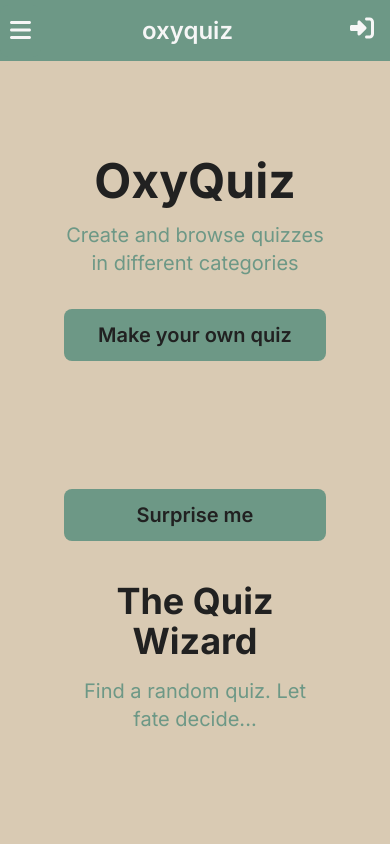
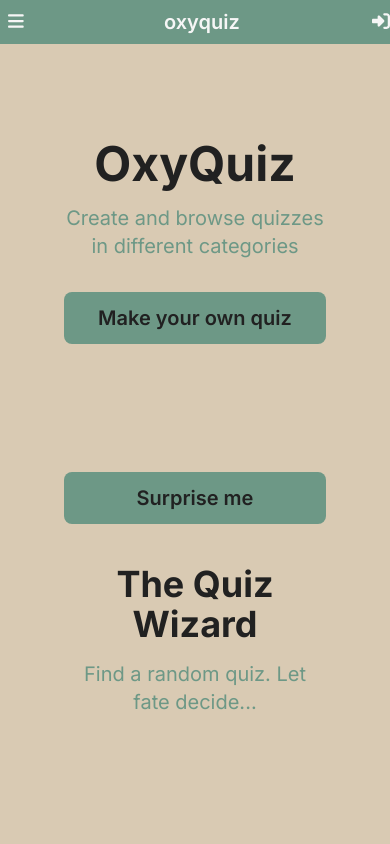
Before and after one commit to OxygenOnline/oxyquiz, a Next.js app in the folder client/: page / in a window 390 px wide. Shown: the top 844 px of the page. Built offline with nearby package versions, Linux system fonts and the light colour scheme; no server answers.

Commit message:
navbar adjusted for small screens

```diff
--- a/client/app/components/Navbar.js
+++ b/client/app/components/Navbar.js
@@ -52,50 +52,61 @@ const Navbar = () => {
     return (
         <>
             <nav className='flex flex-row justify-between'>
-                <div className='my-auto flex flex-row text-2xl focus:outline-none'>
-                    <button onClick={() => setIsOpen(!isOpen)}>
-                        <FontAwesomeIcon icon={faBars} className='white-colored' />
-                    </button>
-                    {isLoggedIn &&
-                        (<button onClick={() => router.push('/quizzes/make')} className='pl-4'>
-                            <FontAwesomeIcon icon={faPlus} className='white-colored' />
-                        </button>)}
+                <div className='my-auto flex text-lg sm:text-2xl'>
+                    <ul className='flex my-auto'>
+                        <li className='sm:p-4 p-2'>
+                            <Link href='#' onClick={() => setIsOpen(!isOpen)}>
+                                <FontAwesomeIcon icon={faBars} className='white-colored' />
+                            </Link>
+                        </li>
+                        {isLoggedIn &&
+                            (
+                                <li className='sm:p-4 p-2'>
+                                    <Link href='#' onClick={() => router.push('/quizzes/make')}>
+                                        <FontAwesomeIcon icon={faPlus} className='white-colored' />
+                                    </Link>
+                                </li>
+
+                            )
+                        }
+                    </ul>
                 </div>
 
-                <div className='my-auto font-semibold sm:tracking-widest text-2xl'>
+                <div className='my-auto font-semibold sm:tracking-widest text-xl sm:text-3xl'>
                     <Link href='/'>oxyquiz</Link>
                 </div>
 
-                <div className='flex text-lg my-auto'>
-                    <ul className='flex'>
+                <div className='flex text-lg sm:text-2xl my-auto'>
+                    <ul className='flex my-auto'>
                         {isLoggedIn ? (
                             <>
-                                <li className='p-4'>
+                                <li className='sm:p-4 p-2'>
                                     <Link href='/profile'>
-                                        <FontAwesomeIcon icon={faUser} className='md:hidden text-2xl' />
+                                        <FontAwesomeIcon icon={faUser} className='md:hidden sm:text-2xl' />
                                         <p className='hidden md:block'>profile</p>
                                     </Link>
                                 </li>
-                                <li className='p-4'>
+                                <li className='sm:p-4 p-2'>
                                     <Link href='#' onClick={handleLogout}>
-                                        <FontAwesomeIcon icon={faSignOutAlt} className='md:hidden text-2xl' />
+                                        <FontAwesomeIcon icon={faSignOutAlt} className='md:hidden sm:text-2xl' />
                                         <p className='hidden md:block'>logout</p>
                                     </Link>
                                 </li>
                             </>
                         ) : (
-                            <li className='p-4'>
+                            <li className='sm:p-4'>
                                 <Link href='/login'>
-                                    <FontAwesomeIcon icon={faSignInAlt} className='md:hidden text-2xl' />
+                                    <FontAwesomeIcon icon={faSignInAlt} className='md:hidden sm:text-2xl' />
                                     <p className='hidden md:block'>login</p>
                                 </Link>
                             </li>
                         )}
                     </ul>
                 </div>
-            </nav>
+            </nav >
 
-            {isOpen && (<SideMenu />)}
+            {isOpen && (<SideMenu />)
+            }
         </>
     );
 };
```
